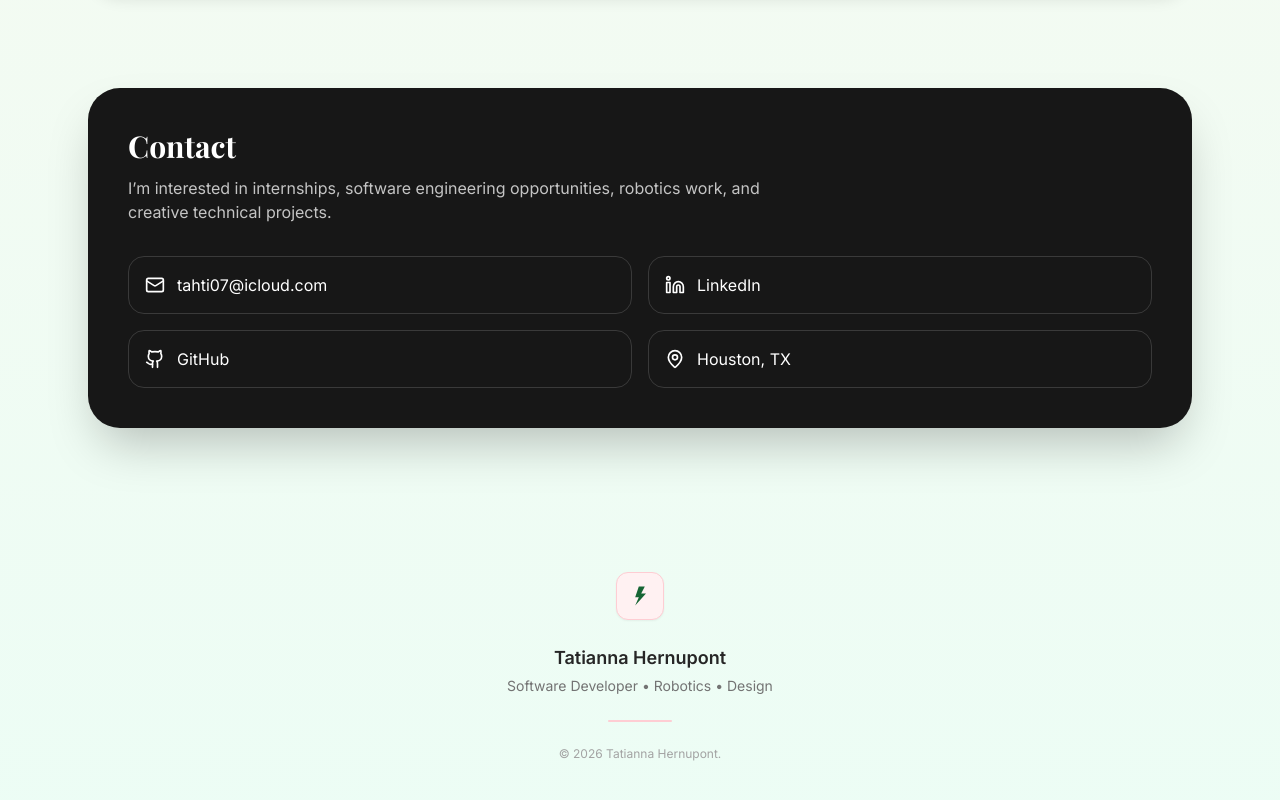
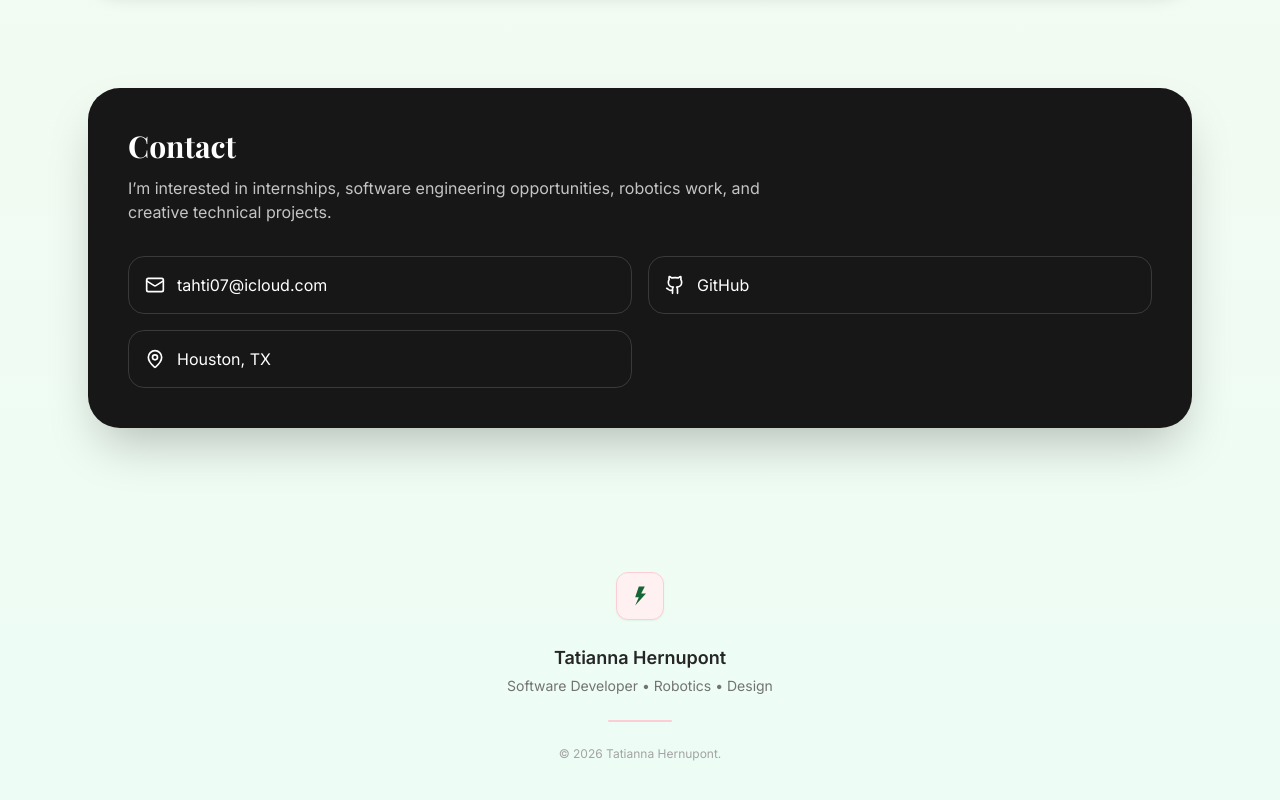
Before and after one commit to tzwqt/tati-portfolio, a React (Vite) app: page / in a window 1280 px wide. Shown: the part 4050-4850 px from the top of the page. Built offline with nearby package versions, Linux system fonts and the light colour scheme.

Commit message:
took away linkedin for now

```diff
--- a/src/pages/Index.tsx
+++ b/src/pages/Index.tsx
@@ -522,9 +522,6 @@ export default function InteractiveResumeSite() {
             <a href={contactLinks.email} className="rounded-2xl border border-white/15 p-4 hover:bg-white/5 transition flex items-center gap-3">
               <Mail className="h-5 w-5" /> tahti07@icloud.com
             </a>
-            <a href={contactLinks.linkedin} target="_blank" rel="noreferrer" className="rounded-2xl border border-white/15 p-4 hover:bg-white/5 transition flex items-center gap-3">
-              <Linkedin className="h-5 w-5" /> LinkedIn
-            </a>
             <a href={contactLinks.github} target="_blank" rel="noreferrer" className="rounded-2xl border border-white/15 p-4 hover:bg-white/5 transition flex items-center gap-3">
               <Github className="h-5 w-5" /> GitHub
             </a>
```
